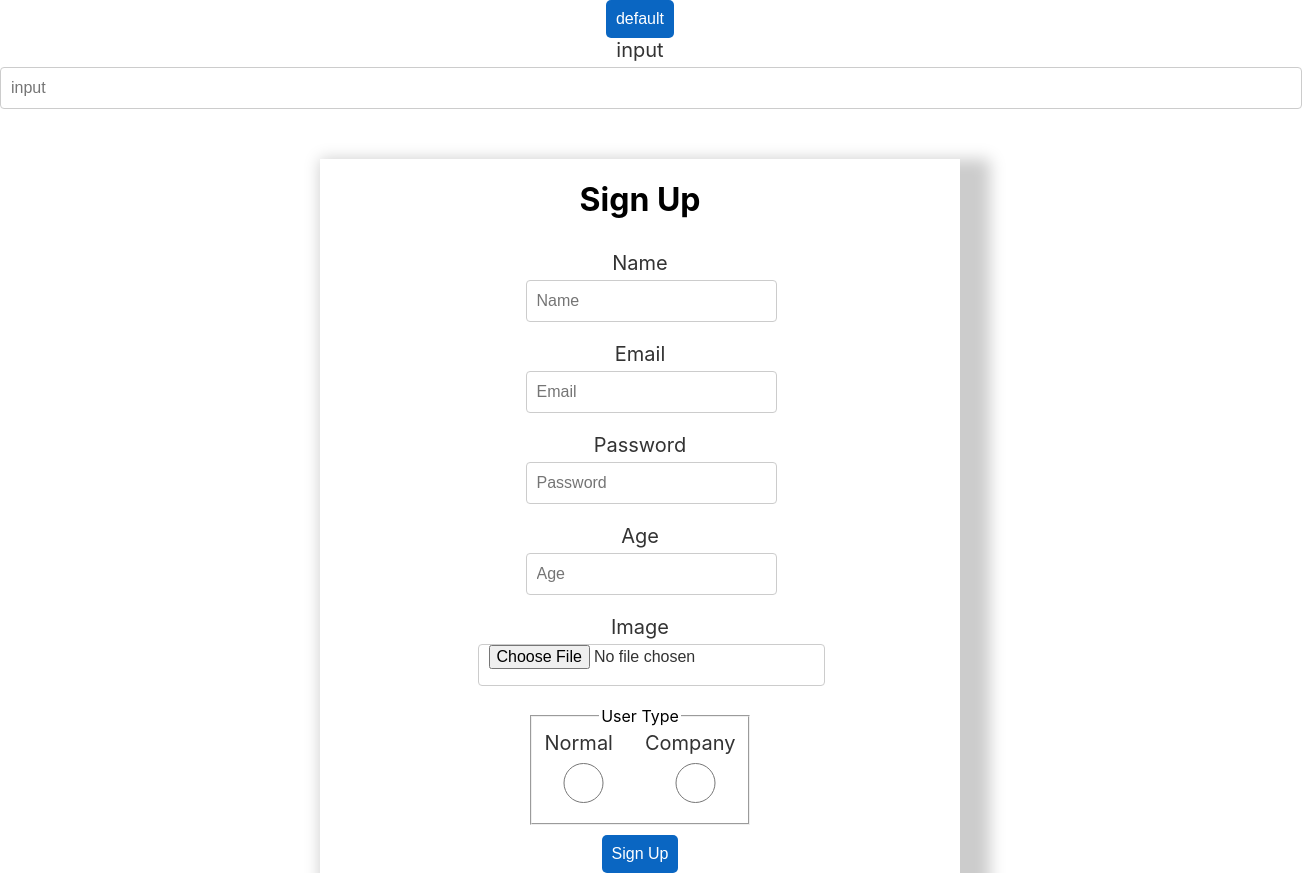
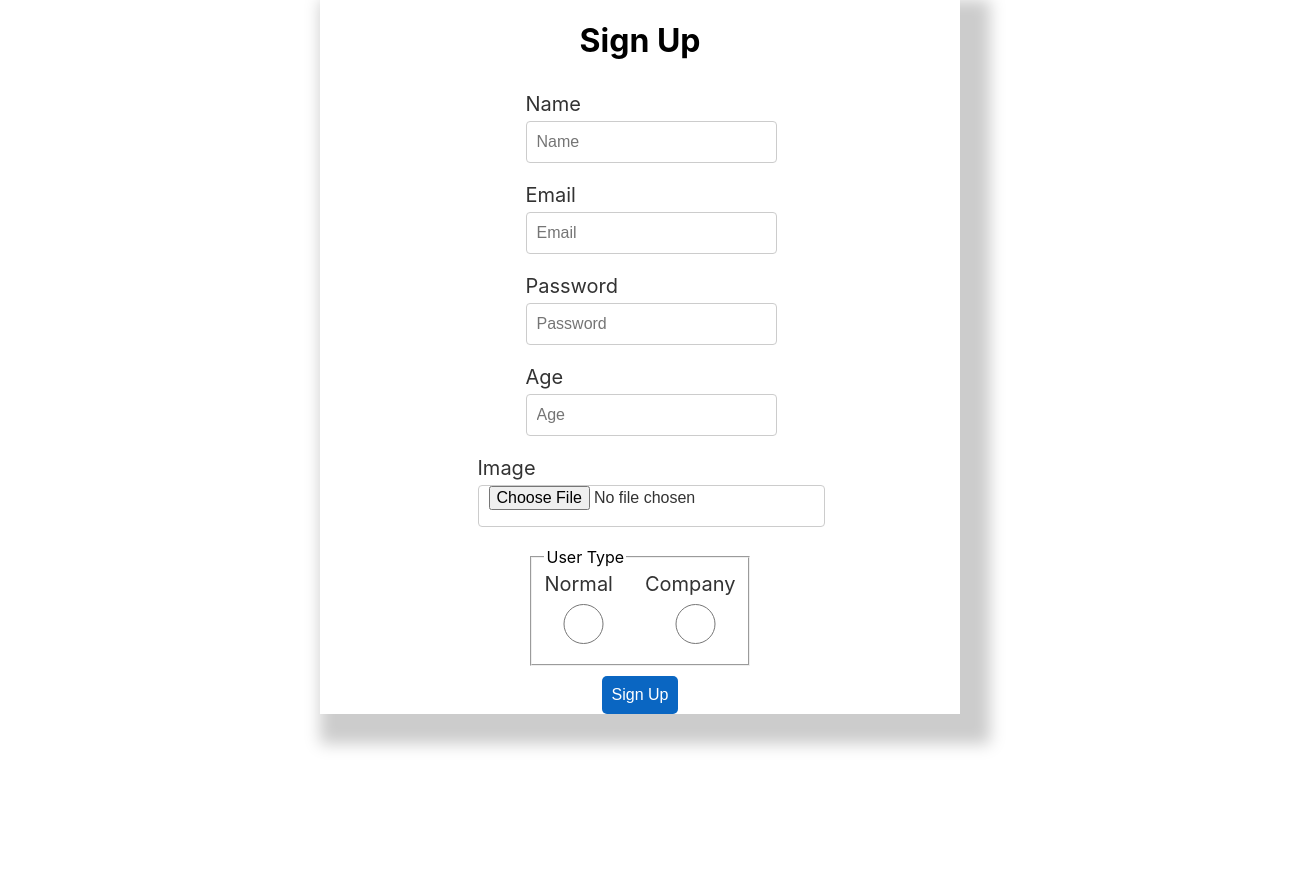
Before and after one commit to hadi-darwish/linkedin-clone, a React (Create React App) app in the folder frontend/: page / in a window 1280 px wide. Shown: the whole page, 1302 px wide, since content can reach past the window. After the commit the page ends 800 px from the top, so only its background shows below. Built offline with nearby package versions, Linux system fonts and the light colour scheme.

Commit message:
Frontend => adding login component

```diff
--- a/frontend/src/App.js
+++ b/frontend/src/App.js
@@ -3,18 +3,17 @@ import "./App.css";
 import Button from "./components/Button/Button";
 import Input from "./components/Input/Input";
 import SignUp from "./components/SignUp/SignUp";
+import React from "react";
+import { BrowserRouter, Route, Routes, Switch } from "react-router-dom";
 
 function App() {
   return (
     <>
-      {" "}
-      <div className="App">
-        <Button />
-        <Input text={"input"} type={"text"} />
-        <br></br>
-        <br></br>
-        <SignUp />
-      </div>
+      <BrowserRouter>
+        <Routes>
+          <Route path="/" element={<SignUp />} />
+        </Routes>
+      </BrowserRouter>
     </>
   );
 }
```
Also changed, not shown: frontend/src/components/Login/Login.jsx (added, +38 -0 lines).
